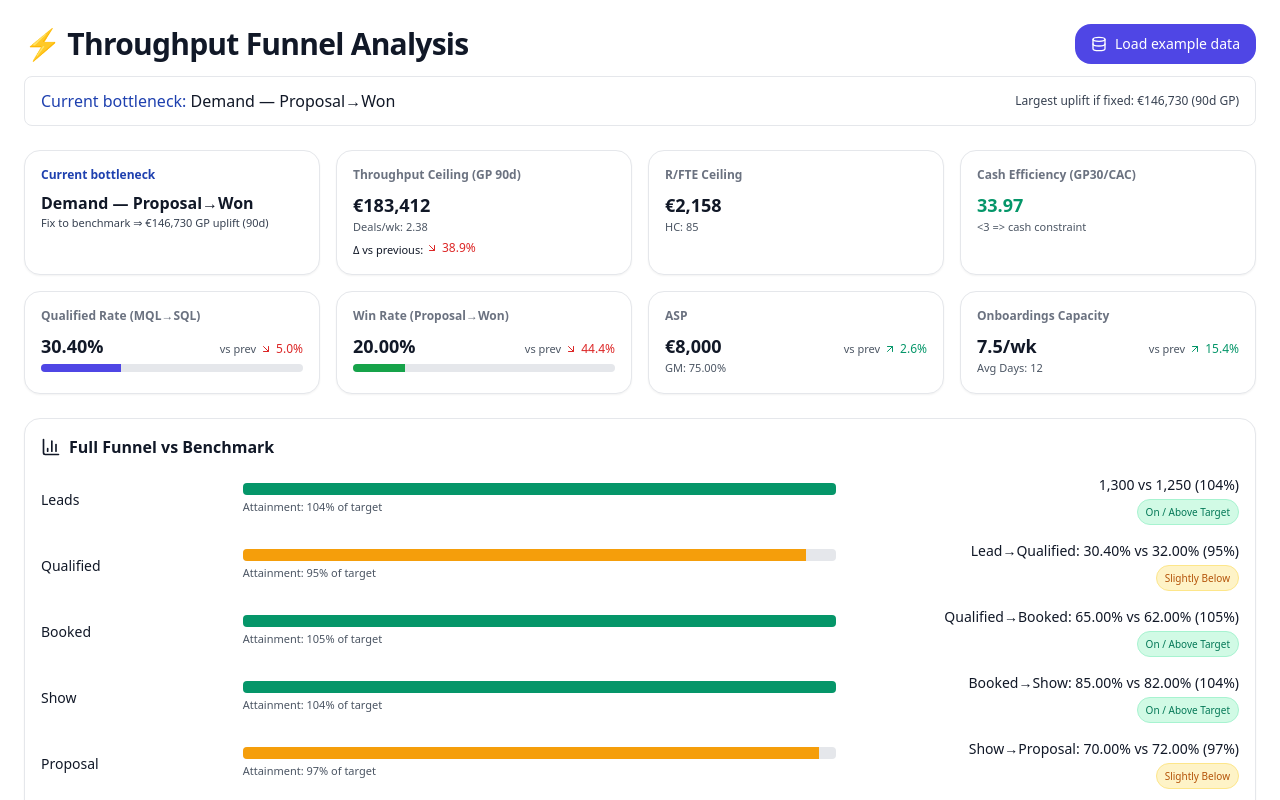
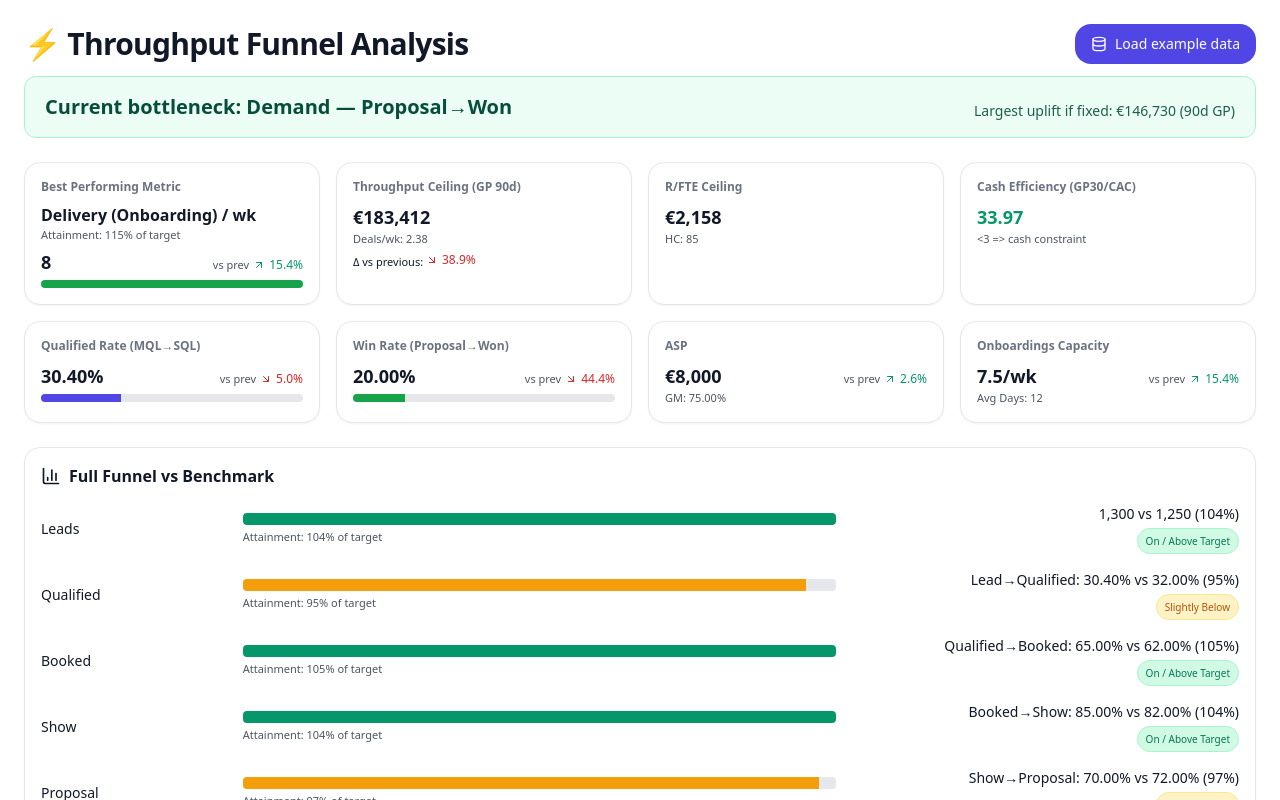
Before and after one commit to powerstephen/Customer-Acquisition, a Next.js app: page / in a window 1280 px wide. Shown: the top 800 px of the page. Built offline with nearby package versions, Linux system fonts and the light colour scheme.

Commit message:
Update page.tsx

```diff
--- a/app/page.tsx
+++ b/app/page.tsx
@@ -167,7 +167,7 @@ type Benchmarks = {
   proposalRate: number;
   winRate: number;
   aspEUR: number;
-  onboardingsPerWeek: number; // NEW: target for delivery capacity
+  onboardingsPerWeek: number;
 };
 
 /* ---------------- Presets (illustrative) ---------------- */
@@ -320,6 +320,8 @@ export default function ChiefOfStaffCockpit() {
   const dWinRate = deltaPct(curr.winRate, prev.winRate);
   const dASP = deltaPct(curr.aspEUR, prev.aspEUR);
   const dOnboardings = deltaPct(curr.onboardingsPerWeek, prev.onboardingsPerWeek);
+  const dLeads = deltaPct(curr.leads90, prev.leads90);
+
   const dGP90 = deltaPct(C.gp90, P.gp90);
   const dDealsCeil = deltaPct(C.dealsPerWeekCeil, P.dealsPerWeekCeil);
 
@@ -385,8 +387,29 @@ export default function ChiefOfStaffCockpit() {
     { stage: "Proposal→Won", key: "won" as const, ...impactForStage("won") },
   ];
   const topDemandImpact = demandImpacts.reduce((a, b) => (b.deltaGP90 > a.deltaGP90 ? b : a), demandImpacts[0]);
+  const isDeliveryConstrained = C.deliveryDealsPerWeek + 1e-9 < C.demandDealsPerWeek;
 
-  const isDeliveryConstrained = C.deliveryDealsPerWeek + 1e-9 < C.demandDealsPerWeek;
+  // -------- Best Performing Metric (highest attainment vs benchmark) --------
+  type MetricKind = "num" | "pct" | "eur";
+  const bestPool = [
+    { label: "Leads", ratio: leadsBenchRatio, cur: curr.leads90, prev: prev.leads90, kind: "num" as MetricKind, delta: dLeads },
+    { label: "Lead → Qualified", ratio: lqBenchRatio, cur: curr.qualifiedRate, prev: prev.qualifiedRate, kind: "pct" as MetricKind, delta: dQualifiedRate },
+    { label: "Qualified → Booked", ratio: qbBenchRatio, cur: curr.bookRate, prev: prev.bookRate, kind: "pct" as MetricKind, delta: deltaPct(curr.bookRate, prev.bookRate) },
+    { label: "Booked → Show", ratio: bsBenchRatio, cur: curr.showRate, prev: prev.showRate, kind: "pct" as MetricKind, delta: deltaPct(curr.showRate, prev.showRate) },
+    { label: "Show → Proposal", ratio: spBenchRatio, cur: curr.proposalRate, prev: prev.proposalRate, kind: "pct" as MetricKind, delta: deltaPct(curr.proposalRate, prev.proposalRate) },
+    { label: "Proposal → Won", ratio: pwBenchRatio, cur: curr.winRate, prev: prev.winRate, kind: "pct" as MetricKind, delta: dWinRate },
+    { label: "ASP (€)", ratio: bench.aspEUR > 0 ? curr.aspEUR / bench.aspEUR : NaN, cur: curr.aspEUR, prev: prev.aspEUR, kind: "eur" as MetricKind, delta: dASP },
+    { label: "Delivery (Onboarding) / wk", ratio: delBenchRatio, cur: curr.onboardingsPerWeek, prev: prev.onboardingsPerWeek, kind: "num" as MetricKind, delta: dOnboardings },
+  ].filter((x) => Number.isFinite(x.ratio));
+
+  const bestMetric = bestPool.sort((a, b) => b.ratio - a.ratio)[0];
+
+  const renderBestValue = (m: typeof bestMetric) => {
+    if (!m) return "—";
+    if (m.kind === "pct") return fmtPct(m.cur);
+    if (m.kind === "eur") return eur(m.cur, 0);
+    return fmtNum(m.cur);
+  };
 
   const topImpacts = [...funnelRows]
     .sort((a, b) => b.impact.deltaGP90 - a.impact.deltaGP90)
@@ -399,24 +422,24 @@ export default function ChiefOfStaffCockpit() {
         <div className="flex items-center justify-between gap-3 flex-wrap">
           <h2 className="text-2xl md:text-3xl font-semibold tracking-tight">⚡ Throughput Funnel Analysis</h2>
           <div className="flex items-center gap-2">
-            <Button onClick={() => { setCurr(CURR.inputs); setPrev(PREV.inputs); setBench(DEFAULT_BENCH); }} className="flex items-center gap-2">
+            <Button onClick={loadPresets} className="flex items-center gap-2">
               <Database className="h-4 w-4" /> Load example data
             </Button>
           </div>
         </div>
 
-        {/* Constraint banner (neutral, navy label) */}
-        <div className="mt-3 rounded-lg border px-4 py-3 bg-white">
-          <div className="flex flex-col sm:flex-row sm:items-center sm:justify-between gap-2">
-            <div className="text-sm md:text-base font-medium">
-              <span className="text-blue-800">Current bottleneck:</span>{" "}
+        {/* Constraint banner — bigger & green */}
+        <div className="mt-3 rounded-xl border border-emerald-200 bg-emerald-50 px-5 py-4">
+          <div className="flex flex-col sm:flex-row sm:items-end sm:justify-between gap-2">
+            <div className="font-semibold text-emerald-900 text-lg md:text-xl">
+              Current bottleneck:&nbsp;
               {isDeliveryConstrained ? (
-                <span className="text-red-700">Delivery (Onboarding)</span>
+                <span className="font-bold">Delivery (Onboarding)</span>
               ) : (
-                <span className="text-gray-900">Demand — {topDemandImpact.stage}</span>
+                <span className="font-bold">Demand — {topDemandImpact.stage}</span>
               )}
             </div>
-            <div className="text-xs text-gray-700">
+            <div className="text-xs md:text-sm text-emerald-900/90">
               {isDeliveryConstrained
                 ? <>Demand {fmtNum(C.demandDealsPerWeek,2)}/wk vs Delivery {fmtNum(C.deliveryDealsPerWeek,2)}/wk</>
                 : <>Largest uplift if fixed: {eur(topDemandImpact.deltaGP90, 0)} (90d GP)</>}
@@ -425,25 +448,41 @@ export default function ChiefOfStaffCockpit() {
         </div>
       </motion.div>
 
-      {/* -------- Top Widgets (2 rows of 4) -------- */}
+      {/* -------- Top Widgets (2 rows of 4). Replaced Constraint with Best Performing Metric -------- */}
       <div className="grid grid-cols-1 md:grid-cols-2 lg:grid-cols-4 gap-4">
-        {/* Constraint card (neutral) */}
+        {/* Best Performing Metric */}
         <Card>
-          <CardHeader className="pb-2"><CardTitle className="text-xs text-blue-800">Current bottleneck</CardTitle></CardHeader>
+          <CardHeader className="pb-2">
+            <CardTitle className="text-xs text-gray-500">Best Performing Metric</CardTitle>
+          </CardHeader>
           <CardContent className="pt-0">
-            <div className="text-base font-semibold">
-              {isDeliveryConstrained ? "Delivery (Onboarding)" : `Demand — ${topDemandImpact.stage}`}
-            </div>
-            <div className="text-[11px] text-gray-700">
-              {isDeliveryConstrained
-                ? `Dem ${fmtNum(C.demandDealsPerWeek,2)}/wk vs Del ${fmtNum(C.deliveryDealsPerWeek,2)}/wk`
-                : `Fix to benchmark ⇒ ${eur(topDemandImpact.deltaGP90, 0)} GP uplift (90d)`}
-            </div>
+            {bestMetric ? (
+              <>
+                <div className="text-base font-semibold">{bestMetric.label}</div>
+                <div className="text-[11px] text-gray-600">Attainment: {(bestMetric.ratio * 100).toFixed(0)}% of target</div>
+                <div className="mt-1 flex items-baseline justify-between">
+                  <div className="text-lg font-semibold">{renderBestValue(bestMetric)}</div>
+                  <div className="text-[11px] text-gray-600 flex items-center gap-1">
+                    vs prev <DeltaTag value={bestMetric.delta ?? null} />
+                  </div>
+                </div>
+                <div className="mt-1">
+                  <MiniBar pct={Math.max(0, Math.min(1, bestMetric.ratio))} color="#16a34a" />
+                </div>
+              </>
+            ) : (
+              <div className="text-sm text-gray-500">Set benchmarks to evaluate best performance.</div>
+            )}
           </CardContent>
         </Card>
 
         {/* Throughput ceiling */}
-        <KpiCard title="Throughput Ceiling (GP 90d)" main={eur(C.gp90, 0)} sub={`Deals/wk: ${fmtNum(C.dealsPerWeekCeil,2)}`} delta={dGP90} />
+        <KpiCard
+          title="Throughput Ceiling (GP 90d)"
+          main={eur(C.gp90, 0)}
+          sub={`Deals/wk: ${fmtNum(C.dealsPerWeekCeil,2)}`}
+          delta={dGP90}
+        />
 
         {/* R/FTE */}
         <KpiCard title="R/FTE Ceiling" main={eur(C.rfteCeil, 0)} sub={`HC: ${fmtNum(curr.headcount,0)}`} />
@@ -484,7 +523,7 @@ export default function ChiefOfStaffCockpit() {
         </Card>
       </div>
 
-      {/* -------- Full Funnel vs Benchmark (now includes Delivery) -------- */}
+      {/* -------- Full Funnel vs Benchmark (includes Delivery) -------- */}
       <Card>
         <CardHeader>
           <CardTitle className="flex items-center gap-2"><BarChart3 className="h-5 w-5" />Full Funnel vs Benchmark</CardTitle>
@@ -553,50 +592,8 @@ export default function ChiefOfStaffCockpit() {
         setPrev={setPrev}
       />
 
-      {/* -------- Benchmarks / Targets (incl. Onboarding target) -------- */}
-      <Card>
-        <CardHeader><CardTitle className="flex items-center gap-2"><Target className="h-5 w-5" />Benchmarks / Targets</CardTitle></CardHeader>
-        <CardContent className="grid md:grid-cols-2 gap-6">
-          <div>
-            <div className="font-medium mb-2">Volume</div>
-            <div className="grid grid-cols-2 gap-3 items-center text-sm">
-              <Label>Leads Target (90d)</Label>
-              <Input
-                type="number"
-                className="text-center"
-                value={bench.leads90}
-                onChange={(e) => setBench({ ...bench, leads90: parseInt(e.target.value || "0", 10) })}
-              />
-            </div>
-            <div className="grid grid-cols-2 gap-3 items-center text-sm mt-3">
-              <Label>Onboardings Target (/wk)</Label>
-              <DecimalInput value={bench.onboardingsPerWeek} onChange={(v)=> setBench({ ...bench, onboardingsPerWeek: v })} />
-            </div>
-          </div>
-          <div>
-            <div className="font-medium mb-2">Conversion Targets</div>
-            <div className="grid grid-cols-2 gap-3 items-center text-sm">
-              <Label>Lead → Qualified</Label><PercentInput value={bench.qualifiedRate} onChange={(v) => setBench({ ...bench, qualifiedRate: v })} />
-              <Label>Qualified → Booked</Label><PercentInput value={bench.bookRate} onChange={(v) => setBench({ ...bench, bookRate: v })} />
-              <Label>Booked → Show</Label><PercentInput value={bench.showRate} onChange={(v) => setBench({ ...bench, showRate: v })} />
-              <Label>Show → Proposal</Label><PercentInput value={bench.proposalRate} onChange={(v) => setBench({ ...bench, proposalRate: v })} />
-              <Label>Proposal → Won</Label><PercentInput value={bench.winRate} onChange={(v) => setBench({ ...bench, winRate: v })} />
-            </div>
-            <div className="grid grid-cols-2 gap-3 items-center text-sm mt-3">
-              <Label>ASP Target (€)</Label>
-              <Input
-                type="number"
-                className="text-center"
-                value={bench.aspEUR}
-                onChange={(e) => setBench({ ...bench, aspEUR: parseFloat(e.target.value || "0") })}
-              />
-            </div>
-          </div>
-          <div className="text-xs text-gray-600 md:col-span-2 text-center">
-            Bars & badges use these targets. Green ≥100%, Amber 95–99%, Red &lt;95% of target.
-          </div>
-        </CardContent>
-      </Card>
+      {/* -------- Benchmarks / Targets -------- */}
+      <BenchmarksCard bench={bench} setBench={setBench} />
     </main>
   );
 }
@@ -731,3 +728,51 @@ function InputsTable({
     </Card>
   );
 }
+
+function BenchmarksCard({ bench, setBench }: { bench: Benchmarks; setBench: (b: Benchmarks) => void }) {
+  return (
+    <Card>
+      <CardHeader><CardTitle className="flex items-center gap-2"><Target className="h-5 w-5" />Benchmarks / Targets</CardTitle></CardHeader>
+      <CardContent className="grid md:grid-cols-2 gap-6">
+        <div>
+          <div className="font-medium mb-2">Volume</div>
+          <div className="grid grid-cols-2 gap-3 items-center text-sm">
+            <Label>Leads Target (90d)</Label>
+            <Input
+              type="number"
+              className="text-center"
+              value={bench.leads90}
+              onChange={(e) => setBench({ ...bench, leads90: parseInt(e.target.value || "0", 10) })}
+            />
+          </div>
+          <div className="grid grid-cols-2 gap-3 items-center text-sm mt-3">
+            <Label>Onboardings Target (/wk)</Label>
+            <DecimalInput value={bench.onboardingsPerWeek} onChange={(v)=> setBench({ ...bench, onboardingsPerWeek: v })} />
+          </div>
+        </div>
+        <div>
+          <div className="font-medium mb-2">Conversion & Commercial</div>
+          <div className="grid grid-cols-2 gap-3 items-center text-sm">
+            <Label>Lead → Qualified</Label><PercentInput value={bench.qualifiedRate} onChange={(v) => setBench({ ...bench, qualifiedRate: v })} />
+            <Label>Qualified → Booked</Label><PercentInput value={bench.bookRate} onChange={(v) => setBench({ ...bench, bookRate: v })} />
+            <Label>Booked → Show</Label><PercentInput value={bench.showRate} onChange={(v) => setBench({ ...bench, showRate: v })} />
+            <Label>Show → Proposal</Label><PercentInput value={bench.proposalRate} onChange={(v) => setBench({ ...bench, proposalRate: v })} />
+            <Label>Proposal → Won</Label><PercentInput value={bench.winRate} onChange={(v) => setBench({ ...bench, winRate: v })} />
+          </div>
+          <div className="grid grid-cols-2 gap-3 items-center text-sm mt-3">
+            <Label>ASP Target (€)</Label>
+            <Input
+              type="number"
+              className="text-center"
+              value={bench.aspEUR}
+              onChange={(e) => setBench({ ...bench, aspEUR: parseFloat(e.target.value || "0") })}
+            />
+          </div>
+        </div>
+        <div className="text-xs text-gray-600 md:col-span-2 text-center">
+          Bars & badges use these targets. Green ≥100%, Amber 95–99%, Red &lt;95% of target.
+        </div>
+      </CardContent>
+    </Card>
+  );
+}
```
